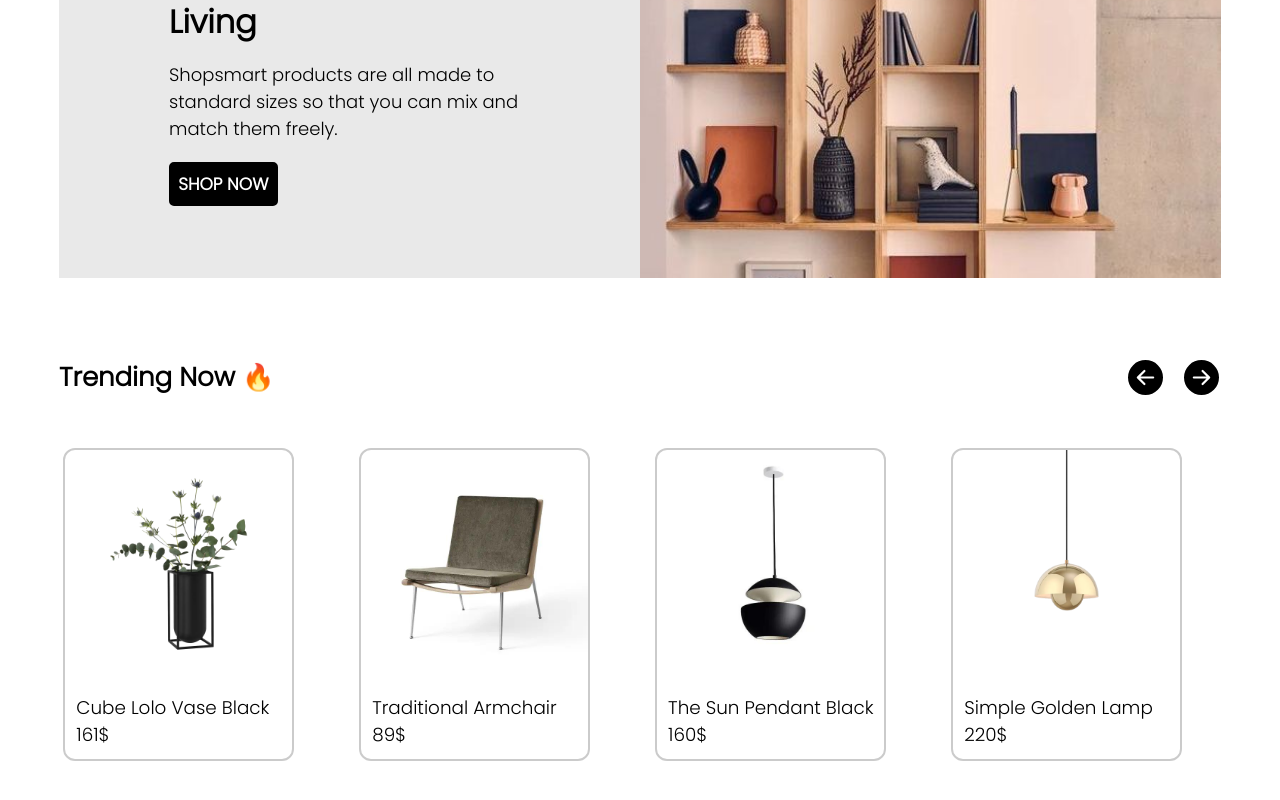
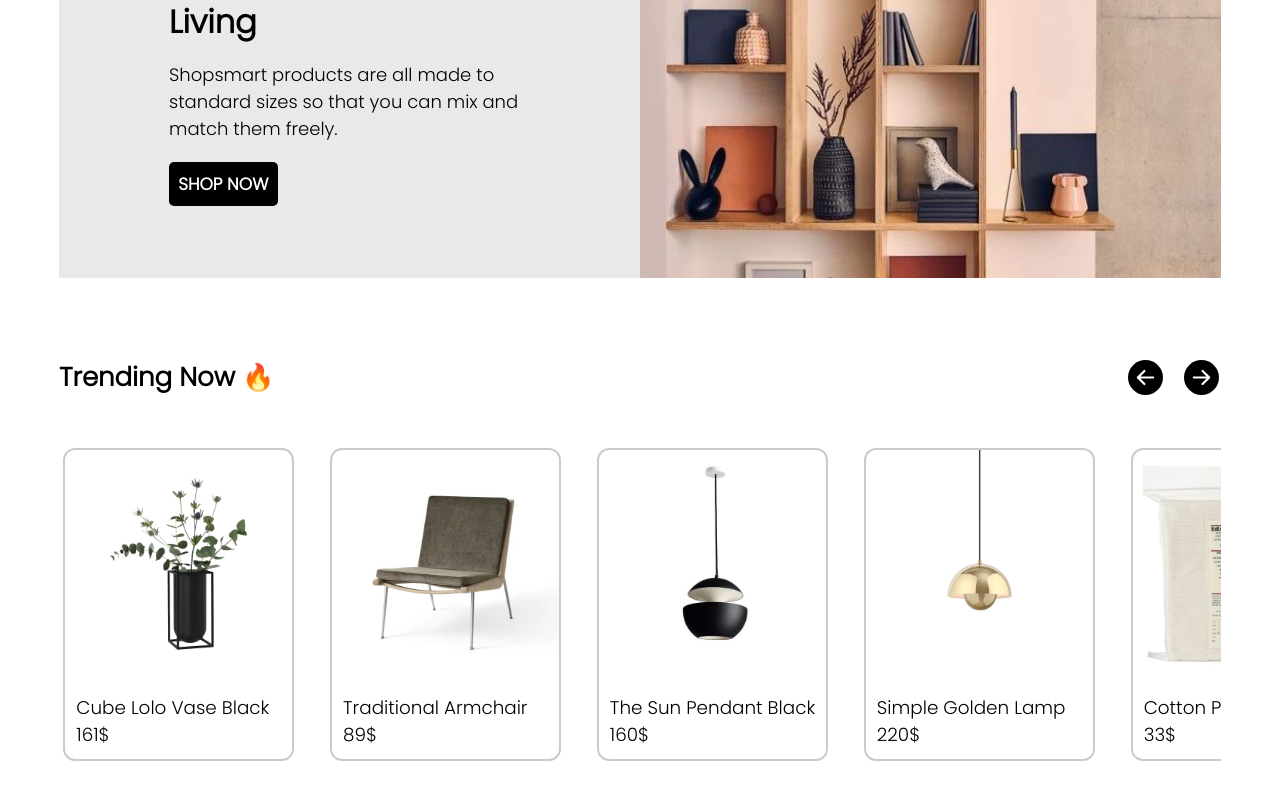
Before and after one commit to saikota01/shopsmart, an Angular app: page / in a window 1280 px wide. Shown: the part 1838-2638 px from the top of the page. Built offline with nearby package versions, Linux system fonts and the light colour scheme.

Commit message:
slider buttons functional

```diff
--- a/src/app/ProductDetails.ts
+++ b/src/app/ProductDetails.ts
@@ -159,7 +159,7 @@ export const items = [
       id: 13,
       category: "skin-care",
       img: "../../assets/img/products/13.jpg",
-      description: "Unbleached Cotton Pads 180",
+      description: "Cotton Pads 180",
       price: 33,
       otherImgs: ["../../assets/img/products/otherProducts/cotton1.jpg", "../../assets/img/products/otherProducts/cotton2.jpg"],
       specs:
--- a/src/app/trendingitem/trendingitem.component.css
+++ b/src/app/trendingitem/trendingitem.component.css
@@ -1,6 +1,6 @@
 .row-container {
     display: flex;
-    gap: 4.32rem;
+    gap: 2.5rem;
     overflow-x: scroll;
     overflow-y: hidden;
     white-space: nowrap;
--- a/src/app/trendingitem/trendingitem.component.ts
+++ b/src/app/trendingitem/trendingitem.component.ts
@@ -1,4 +1,4 @@
-import { Component, OnInit } from '@angular/core';
+import { Component, ElementRef, OnInit, ViewChild } from '@angular/core';
 import { items } from '../ProductDetails';
 
 @Component({
@@ -7,6 +7,7 @@ import { items } from '../ProductDetails';
   styleUrls: ['./trendingitem.component.css']
 })
 export class TrendingitemComponent implements OnInit{
+
   trendingItems: any[] = []
   ngOnInit(): void {
     this.trendingItems = items.filter((item) => item.id > 8);
--- a/src/app/trendingslider/trendingslider.component.html
+++ b/src/app/trendingslider/trendingslider.component.html
@@ -3,18 +3,18 @@
         <div class="title">
             <h3>Trending Now 🔥</h3>
             <div class="btns">
-                <button title="Scroll Left" (click)="slideLeft">
+                <button title="Scroll Left" (click)="slideLeft()">
                     <svg xmlns="http://www.w3.org/2000/svg" width="35" height="35" fill="currentColor" class="bi bi-arrow-left-circle-fill" viewBox="0 0 16 16">
                         <path d="M8 0a8 8 0 1 0 0 16A8 8 0 0 0 8 0zm3.5 7.5a.5.5 0 0 1 0 1H5.707l2.147 2.146a.5.5 0 0 1-.708.708l-3-3a.5.5 0 0 1 0-.708l3-3a.5.5 0 1 1 .708.708L5.707 7.5H11.5z"/>
                     </svg>
                 </button>
-                <button title="Scroll Right" (click)="slideRight">
+                <button title="Scroll Right" (click)="slideRight()">
                     <svg xmlns="http://www.w3.org/2000/svg" width="35" height="35" fill="currentColor" class="bi bi-arrow-right-circle-fill" viewBox="0 0 16 16">
                         <path d="M8 0a8 8 0 1 1 0 16A8 8 0 0 1 8 0zM4.5 7.5a.5.5 0 0 0 0 1h5.793l-2.147 2.146a.5.5 0 0 0 .708.708l3-3a.5.5 0 0 0 0-.708l-3-3a.5.5 0 1 0-.708.708L10.293 7.5H4.5z"/>
                     </svg>
                 </button>
             </div>
         </div>
-        <app-trendingitem></app-trendingitem>
+        <app-trendingitem #childComponent></app-trendingitem>
     </div>
 </div>
--- a/src/app/trendingslider/trendingslider.component.ts
+++ b/src/app/trendingslider/trendingslider.component.ts
@@ -1,7 +1,5 @@
-"use client"
-
-import { Component } from '@angular/core';
-import { items } from '../ProductDetails';
+import { AfterViewInit, Component, ElementRef, ViewChild, Renderer2 } from '@angular/core';
+import { TrendingitemComponent } from '../trendingitem/trendingitem.component';
 
 @Component({
   selector: 'app-trendingslider',
@@ -10,11 +8,21 @@ import { items } from '../ProductDetails';
 })
 export class TrendingsliderComponent {
 
-  slideLeft = ()=> {
-    console.log("Slide left");
+  @ViewChild('childComponent', { read: ElementRef }) childComponent!: ElementRef;
+
+  constructor(private renderer: Renderer2) {}
+
+  slideLeft() {
+    const slider = this.childComponent.nativeElement.querySelector("#slider");
+    if(slider) {
+      slider.scrollLeft -= 1150;
+    }
   }
 
-  slideRight = ()=> {
-    console.log("Slide right");
+  slideRight() {
+    const slider = this.childComponent.nativeElement.querySelector("#slider");
+    if(slider) {
+      slider.scrollLeft += 1150;
+    }
   }
 }
```
